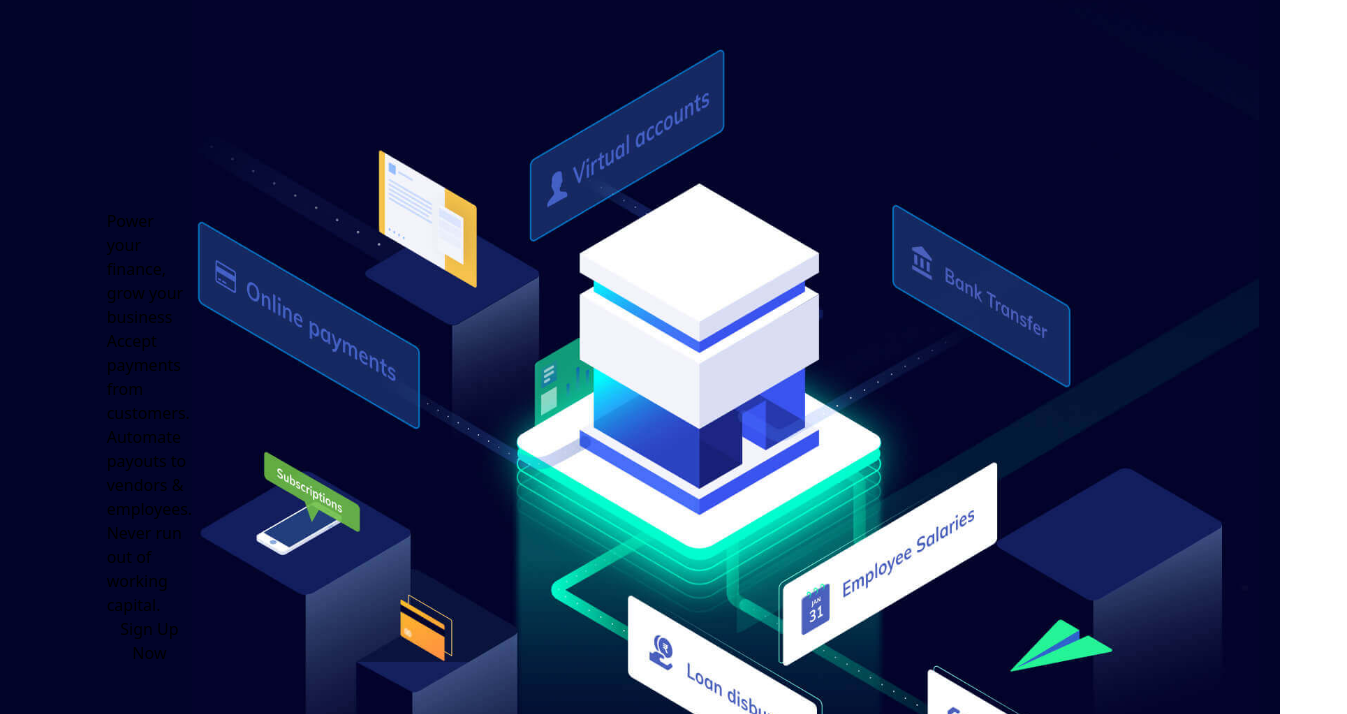
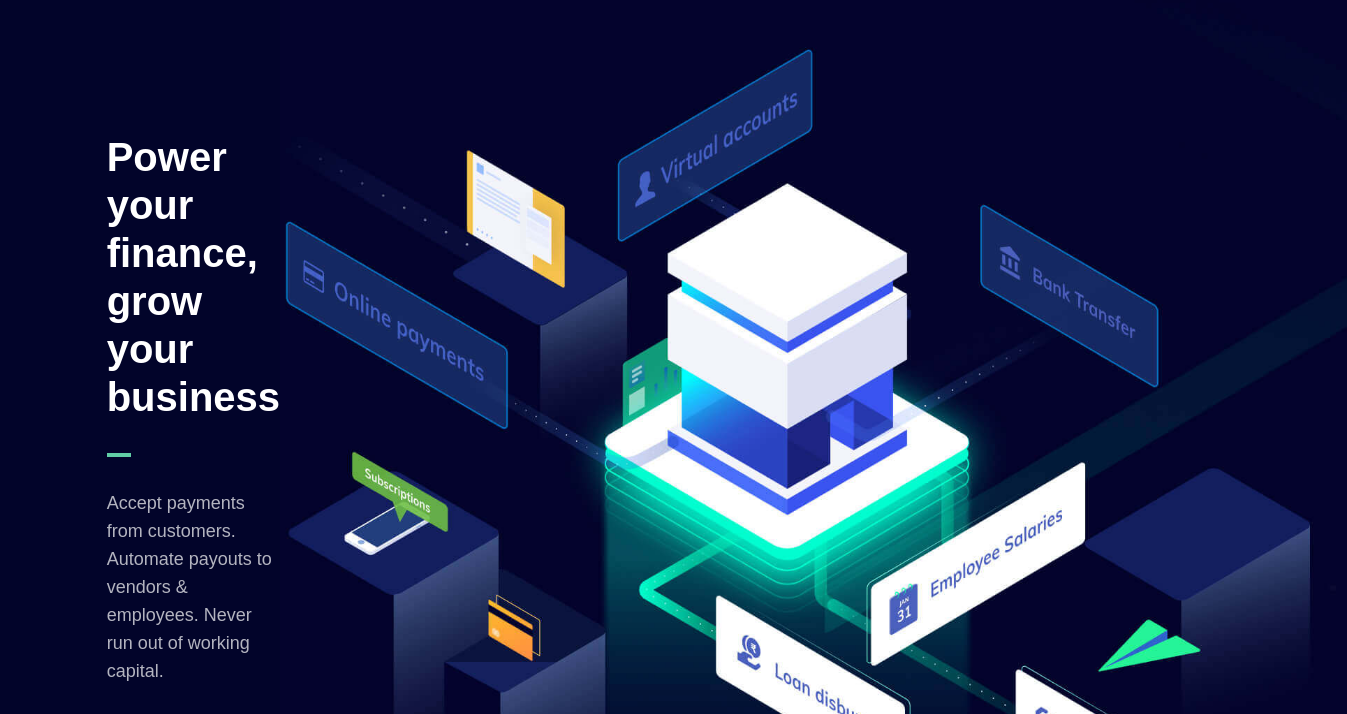
Before and after one commit to invtfl-yuvraj/razorpay-clone, a website built with Vite: page index.html in a window 1280 px wide. Shown: the part 83-797 px from the top of the page, 1347 px wide, since content can reach past the window. Built offline with nearby package versions, Linux system fonts and the light colour scheme.

Commit message:
Updated hero section left

```diff
--- a/index.html
+++ b/index.html
@@ -57,10 +57,10 @@
 
     <div class="w-10/12 max-w-[1080px] flex flex-row justify-between items-center mx-auto ">
         <!--left part-->
-        <div class="">
-            <h1 class="">Power your finance, grow your business</h1>
-            <div class=""></div>
-            <p class="">
+        <div class="space-y-8">
+            <h1 class="font-mullish font-bold text-[40px] leading-[1.2] text-white">Power your finance, grow your business</h1>
+            <div class="w-6 h-1 bg-greenLight"></div>
+            <p class="font-mullish text-[18px] leading-7 text-white opacity-70">
                 Accept payments from customers. Automate payouts to vendors &
                 employees. Never run out of working capital.
             </p>
```
